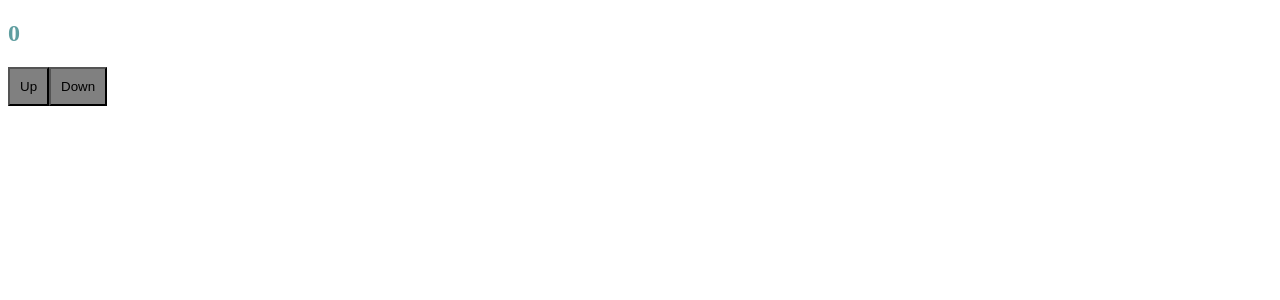
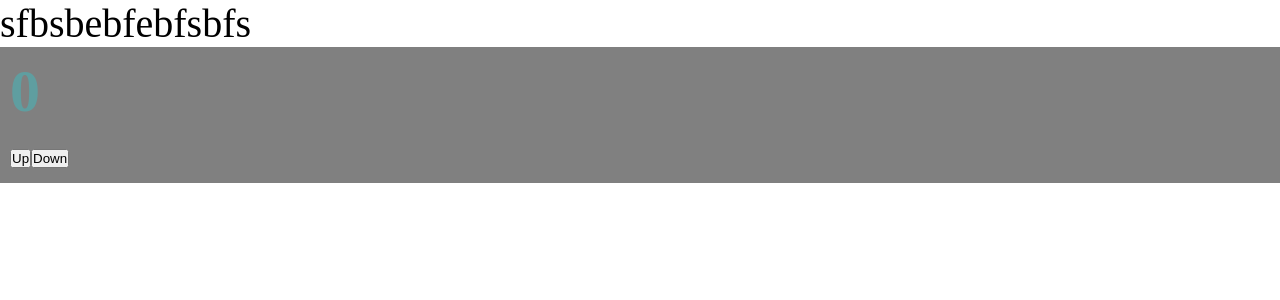
Before and after one commit to ospkiev/react-webpack-project, a React app: page / in a window 1280 px wide. Shown: the top 300 px of the page. Built offline with nearby package versions, Linux system fonts and the light colour scheme.

Commit message:
5_add_scss_modules

```diff
--- a/package.json
+++ b/package.json
@@ -19,6 +19,7 @@
     "@types/webpack-dev-server": "^4.7.2",
     "css-loader": "^6.7.3",
     "html-webpack-plugin": "^5.5.0",
+    "mini-css-extract-plugin": "^2.7.2",
     "sass": "^1.57.1",
     "sass-loader": "^13.2.0",
     "style-loader": "^3.3.1",
--- /dev/null
+++ b/src/App.tsx
@@ -0,0 +1,14 @@
+import React from 'react';
+import {Counter} from "./components/Counter";
+import './index.scss'
+
+const App = () => {
+    return (
+        <div className="app">
+            <p>sfbsbebfebfsbfs</p>
+            <Counter/>
+        </div>
+    );
+};
+
+export default App;
--- a/src/components/Counter.scss
+++ b/src/components/Counter.module.scss
@@ -1,7 +1,12 @@
 h2 {
   color: cadetblue;
 }
-button {
+
+.btn {
   padding: 10px;
   background-color: grey;
 }
+
+.green {
+  color: green;
+}
--- a/src/components/Counter.tsx
+++ b/src/components/Counter.tsx
@@ -1,10 +1,10 @@
 import React, {useState} from 'react';
-import './Counter.scss'
+import style from './Counter.module.scss';
 
 export const Counter = () => {
     const [count, setCount] = useState(0)
     return (
-        <div>
+        <div className={style.btn}>
             <h2>{count}</h2>
             <button onClick={() => setCount(count + 1)}>Up</button>
             <button onClick={() => setCount(count - 1)}>Down</button>
--- /dev/null
+++ b/src/index.scss
@@ -0,0 +1,8 @@
+* {
+  padding: 0;
+  margin: 0;
+}
+
+.app {
+  font-size: 40px;
+}
--- a/src/index.tsx
+++ b/src/index.tsx
@@ -1,8 +1,7 @@
 import React from "react";
 import {createRoot} from 'react-dom/client';
-import {render} from "react-dom";
-import {Counter} from "./components/Counter";
+import App from "./App";
 
 const container = document.getElementById('root');
 const root = createRoot(container);
-root.render(<Counter/>);
+root.render(<App/>);
```
Also changed, not shown: src/global.d.ts (added, +7 -0 lines), 6 other files (tests, documents, lock files or other folders).
